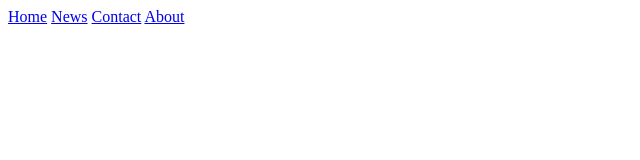
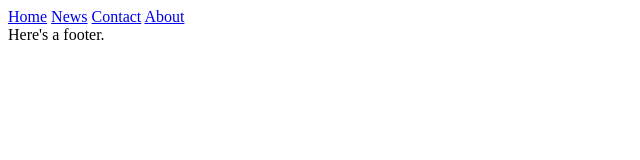
Before and after one commit to SivakHico/traning, a plain HTML site: page index.html in a window 1280 px wide. Shown: the full height of the page, 0-640 px from the left. Drawn offline with Linux system fonts and the light colour scheme.

Commit message:
add footer

```diff
--- a/index.html
+++ b/index.html
@@ -1,11 +1,13 @@
 <!DOCTYPE html>
 <html lang="en">
+
 <head>
     <meta charset="UTF-8" />
     <meta http-equiv="X-UA-Compatible" content="IE=edge" />
     <meta name="viewport" content="width=device-width, initial-scale=1.0" />
     <title>Document</title>
 </head>
+
 <body>
     <div class="topnav">
         <a class="active" href="#home">Home</a>
@@ -14,5 +16,7 @@
         <a href="#about">About</a>
     </div>
     <main style="background-color: blue"></main>
+    <footer>Here's a footer.</footer>
 </body>
+
 </html>
```
Lines whose indentation alone changed are shown as unchanged.
